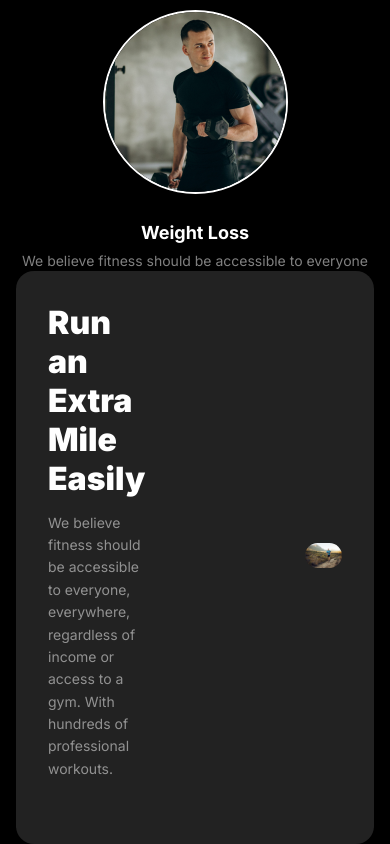
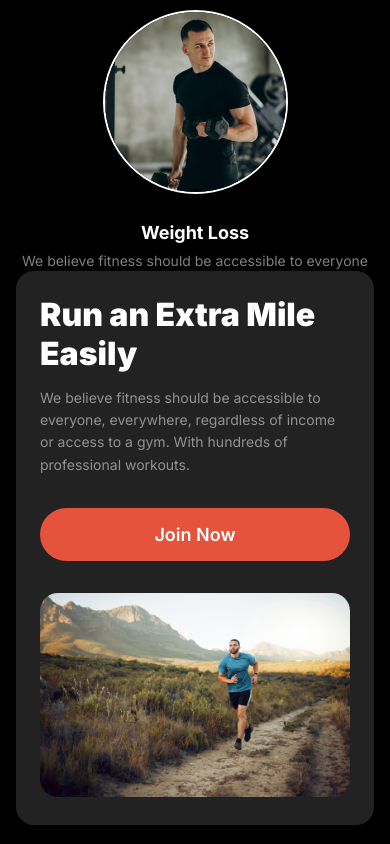
Before and after one commit to kaziErfan/fitness-blog, a plain HTML site: page index.html in a window 390 px wide. Shown: the part 2221-3065 px from the top of the page. Drawn offline with Linux system fonts and the light colour scheme; a web font is replaced by a local one.

Commit message:
running club section responsive for mobile device

```diff
--- a/index.html
+++ b/index.html
@@ -105,7 +105,7 @@
             <div class="club-left-content">
                 <h3 class="section-title">Run an Extra Mile Easily</h3>
                 <p class="section-description">We believe fitness should be accessible to everyone, everywhere, regardless of income or access to a gym. With hundreds of professional workouts.</p>
-                <button class="banner-left-btn"><a href="#">Join Now</a></button>
+                <button class="club-section-btn"><a href="#">Join Now</a></button>
             </div>
             <div class="club-right-content">
                 <img src="./assets/images/run.jpg" alt="">
--- a/styles/style.css
+++ b/styles/style.css
@@ -75,6 +75,17 @@ a {
     font-size: 0.875rem;
     opacity: .5;
     line-height: 1.6;
+}
+
+/* Shared Btn */
+.banner-left-btn,
+.mobile-btn, .club-section-btn {
+    padding: 1rem 2.5rem;
+    background-color: var(--secondary-color);
+    border: none;
+    border-radius: 2.625rem;
+    font-size: 1.125rem;
+    font-weight: 600;
 }
 
 /* Navbar Styles */
@@ -155,17 +166,6 @@ a {
     display: flex;
     gap: 1rem;
 }
-
-.banner-left-btn,
-.mobile-btn {
-    padding: 1rem 2.5rem;
-    background-color: var(--secondary-color);
-    border: none;
-    border-radius: 2.625rem;
-    font-size: 1.125rem;
-    font-weight: 600;
-}
-
 .banner-right-btn {
     padding: 1rem 2.5rem;
     background-color: transparent;
@@ -332,6 +332,20 @@ a {
     border-radius: 18px;
 }
 
+@media screen and (max-width:576px) {
+    .running-club{
+        flex-direction: column;
+        gap: 2rem;
+        padding: 1.5rem;
+    }
+    .club-right-content, .club-left-content{
+        width: 100%;
+    }
+    .club-left-content{
+        display: flex;
+        flex-direction: column;
+    }
+}
 
 
 
```
